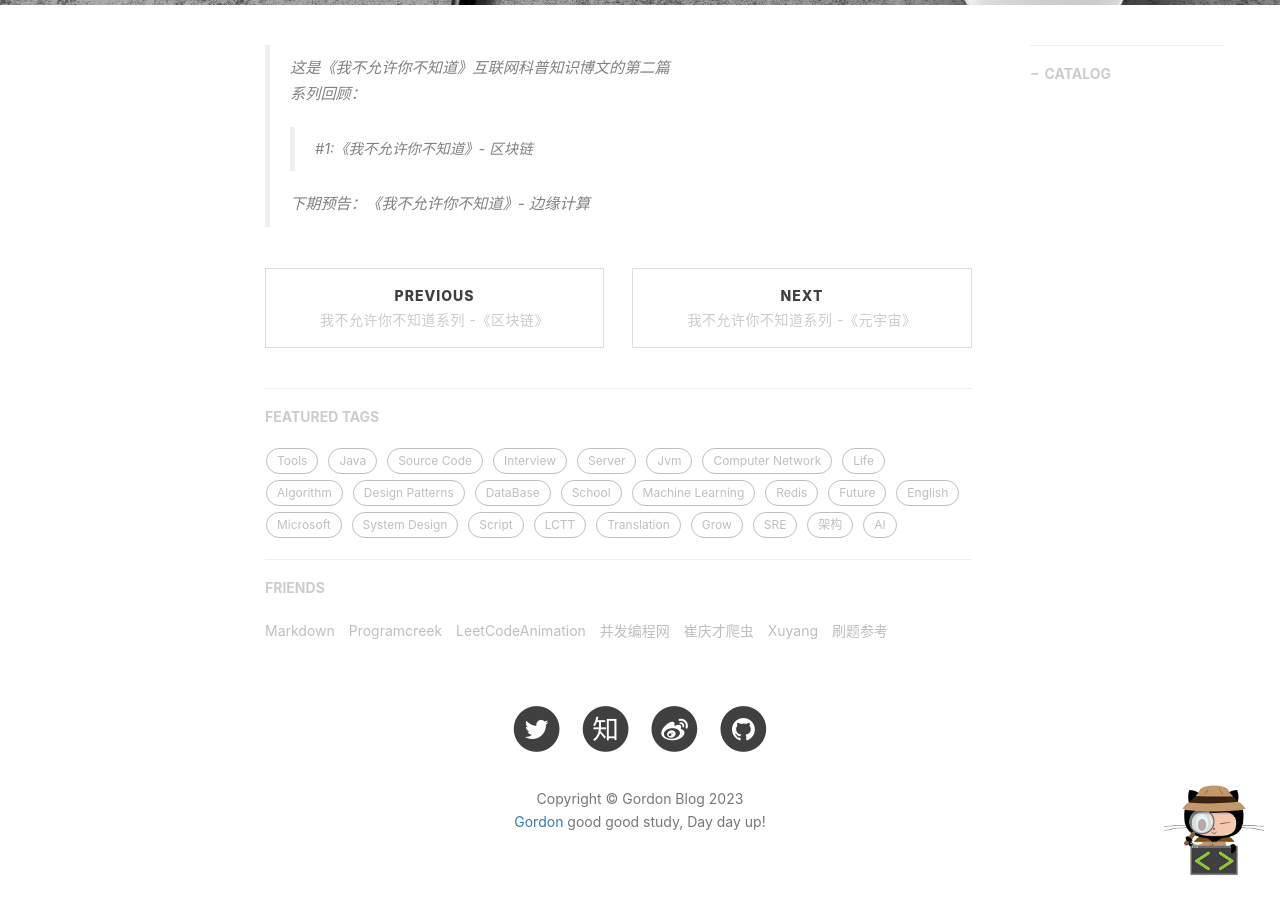
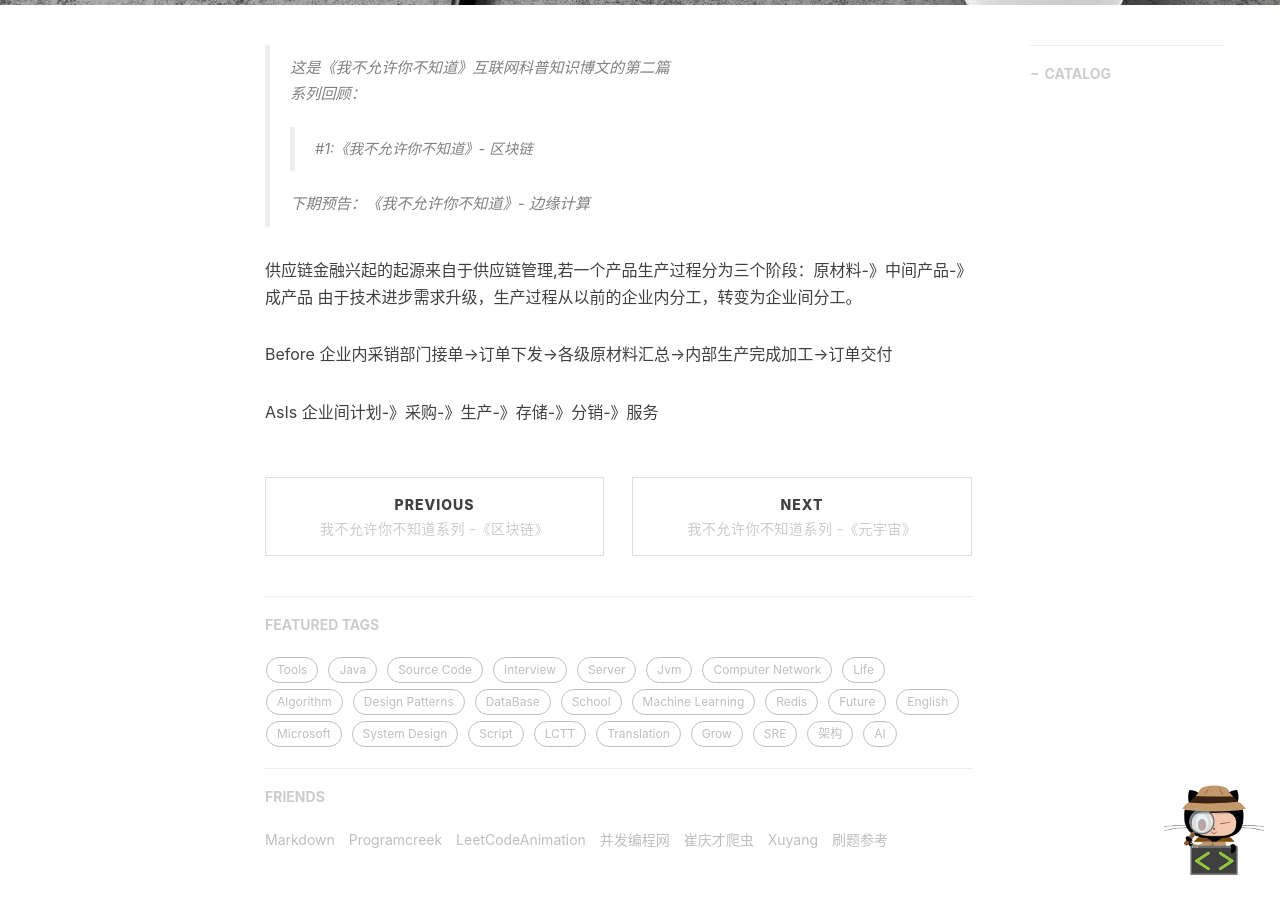
Before and after one commit to Gordon-Deng/Gordon-Deng.github.io, a Jekyll site: the page built from _posts/2021-12-02-我不允许你不知道-互联网供应链.markdown, in a window 1280 px wide and 900 px high, scrolled down 578 px. Built offline with Jekyll 4.4.1, drawn with Linux system fonts in a browser that asks for light colours; nearby versions of some CDN libraries; comment, search, counter and statistics services are not loaded.

Commit message:
Update 2021-12-02-我不允许你不知道-互联网供应链.markdown

```diff
--- a/_posts/2021-12-02-我不允许你不知道-互联网供应链.markdown
+++ b/_posts/2021-12-02-我不允许你不知道-互联网供应链.markdown
@@ -15,3 +15,12 @@ tags:
 >>  #1:《我不允许你不知道》- 区块链
 >
 > 下期预告：《我不允许你不知道》- 边缘计算
+
+供应链金融兴起的起源来自于供应链管理,若一个产品生产过程分为三个阶段：原材料-》中间产品-》成产品
+由于技术进步需求升级，生产过程从以前的企业内分工，转变为企业间分工。
+
+Before
+企业内采销部门接单->订单下发->各级原材料汇总->内部生产完成加工->订单交付
+
+AsIs
+企业间计划-》采购-》生产-》存储-》分销-》服务
```
